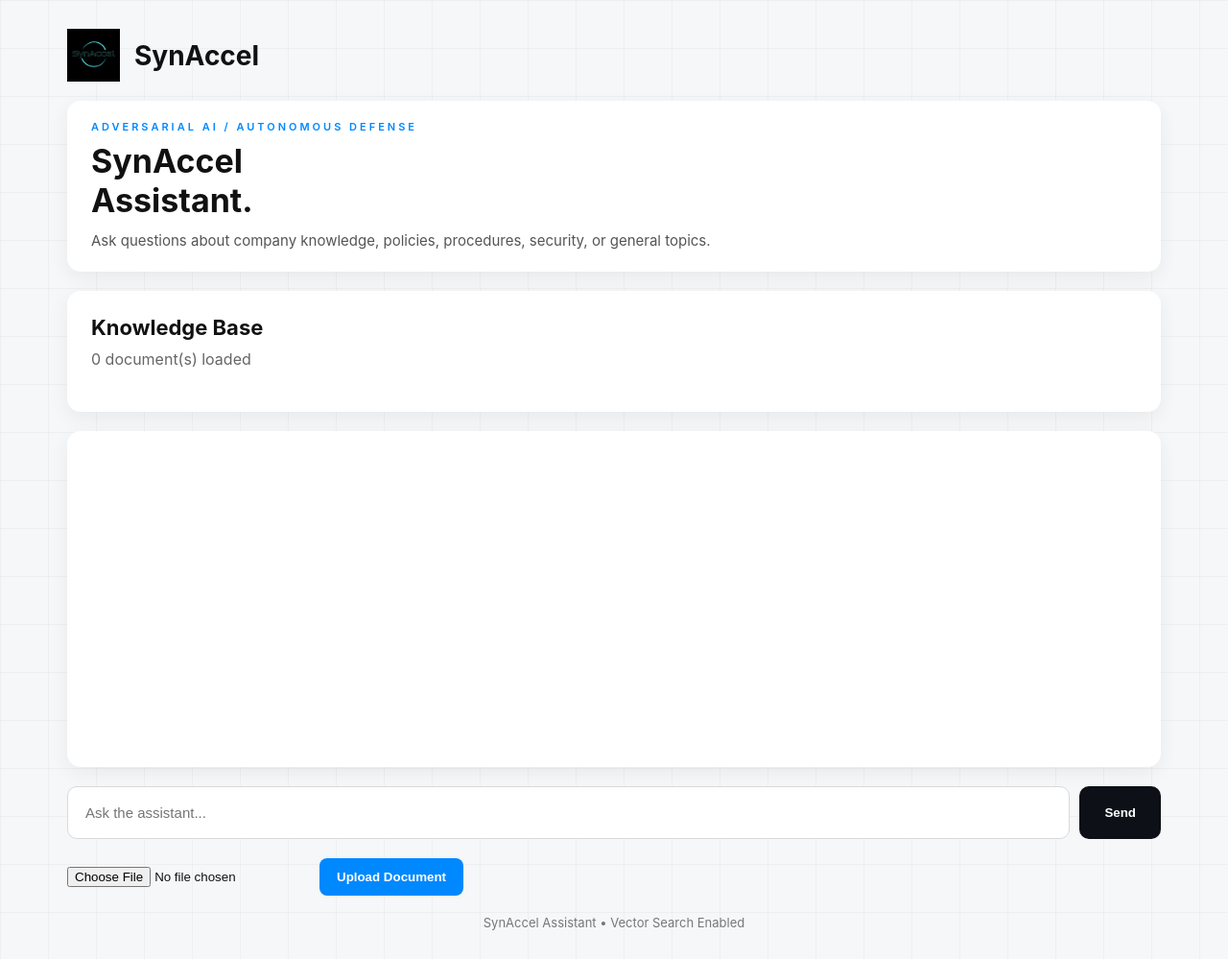
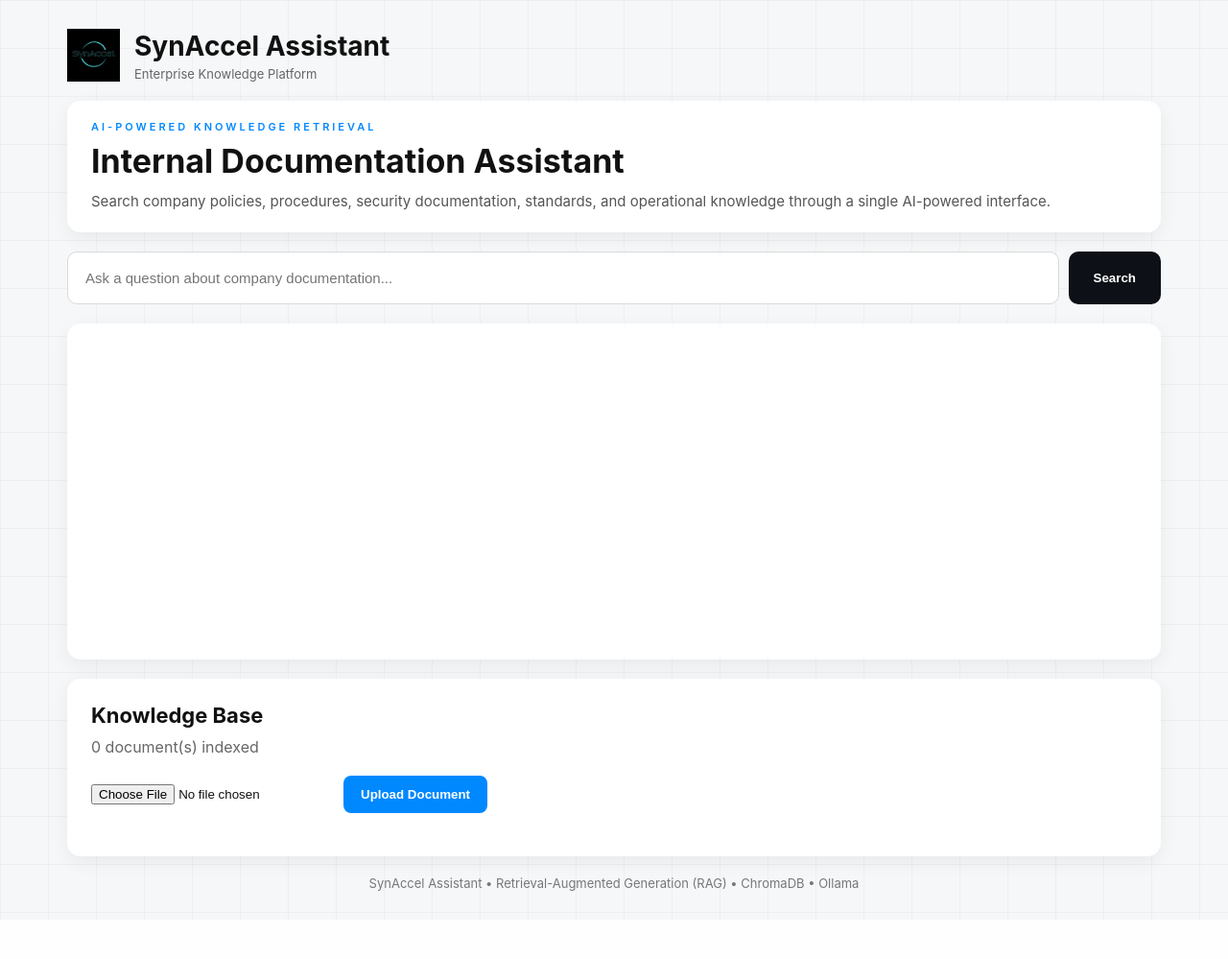
Before and after one commit to Arkwinger/ai-projects, a Flask app: page / in a window 1280 px wide. Shown: the whole page at 96% size. After the commit the page ends 958 px from the top, so only its background shows below. Run offline with Flask 3, Linux system fonts and the light colour scheme.

Commit message:
Revise index.html for branding and functionality updates
Updated the index.html template to reflect changes in branding and functionality, including a new title, description, and search form.

```diff
--- a/private-company-ai/templates/index.html
+++ b/private-company-ai/templates/index.html
@@ -17,7 +17,15 @@
 
             <img src="{{ url_for('static', filename='logo.png') }}">
 
-            <span>SynAccel</span>
+            <div>
+
+                <span>SynAccel Assistant</span>
+
+                <div style="font-size:13px;color:#666;margin-top:4px;">
+                    Enterprise Knowledge Platform
+                </div>
+
+            </div>
 
         </div>
 
@@ -28,19 +36,61 @@
         <div class="hero">
 
             <p class="eyebrow">
-                ADVERSARIAL AI / AUTONOMOUS DEFENSE
+                AI-POWERED KNOWLEDGE RETRIEVAL
             </p>
 
             <h1>
-                SynAccel<br>
-                Assistant.
+                Internal Documentation Assistant
             </h1>
 
             <p class="description">
-                Ask questions about company knowledge,
-                policies, procedures, security, or
-                general topics.
+                Search company policies, procedures, security documentation,
+                standards, and operational knowledge through a single AI-powered interface.
             </p>
+
+        </div>
+
+        <form method="POST" class="search-form">
+
+            <input
+                type="text"
+                name="question"
+                placeholder="Ask a question about company documentation..."
+                required>
+
+            <button type="submit">
+                Search
+            </button>
+
+        </form>
+
+        <div class="chat-window">
+
+            {% for msg in chat_history %}
+
+                {% if msg.role == "user" %}
+
+                    <div class="message user-bubble">
+
+                        <strong>You</strong>
+
+                        <p>{{ msg.content }}</p>
+
+                    </div>
+
+                {% else %}
+
+                    <div class="message assistant-bubble">
+
+                        <strong>SynAccel Assistant</strong>
+
+                        <p>{{ msg.content }}</p>
+
+                    </div>
+
+                {% endif %}
+
+            {% endfor %}
 
         </div>
 
@@ -49,56 +99,10 @@
             <h3>Knowledge Base</h3>
 
             <p class="doc-count">
-                {{ document_count }} document(s) loaded
+                {{ document_count }} document(s) indexed
             </p>
 
-            {% for doc in document_names %}
-
-                <div class="doc-item">
-                    {{ doc }}
-                </div>
-
-            {% endfor %}
-
-        </div>
-
-        <div class="chat-window">
-
-            {% for msg in chat_history %}
-
-                {% if msg.role == "user" %}
-
-                    <div class="message user-bubble">
-                        <strong>You</strong>
-                        <p>{{ msg.content }}</p>
-                    </div>
-
-                {% else %}
-
-                    <div class="message assistant-bubble">
-                        <strong>Assistant</strong>
-                        <p>{{ msg.content }}</p>
-                    </div>
-
-                {% endif %}
-
-            {% endfor %}
-
-        </div>
-
-        <form method="POST" class="search-form">
-
-            <input
-                type="text"
-                name="question"
-                placeholder="Ask the assistant..."
-                required>
-
-            <button type="submit">
-                Send
-            </button>
-
-        </form>
+            {% if admin_mode %}
 
             <form method="POST"
                   action="/upload"
@@ -113,9 +117,42 @@
 
             </form>
 
+            {% endif %}
+
+            {% for doc in document_names %}
+
+                <div class="doc-row">
+
+                    <div class="doc-item">
+                        📄 {{ doc }}
+                    </div>
+
+                    {% if admin_mode %}
+
+                    <form method="POST"
+                          action="/delete/{{ doc }}">
+
+                        <button
+                            type="submit"
+                            class="delete-btn">
+
+                            Delete
+
+                        </button>
+
+                    </form>
+
+                    {% endif %}
+
+                </div>
+
+            {% endfor %}
+
+        </div>
+
         <div class="footer">
 
-            SynAccel Assistant • Vector Search Enabled
+            SynAccel Assistant • Retrieval-Augmented Generation (RAG) • ChromaDB • Ollama
 
         </div>
 
```
Lines whose indentation alone changed are shown as unchanged.
